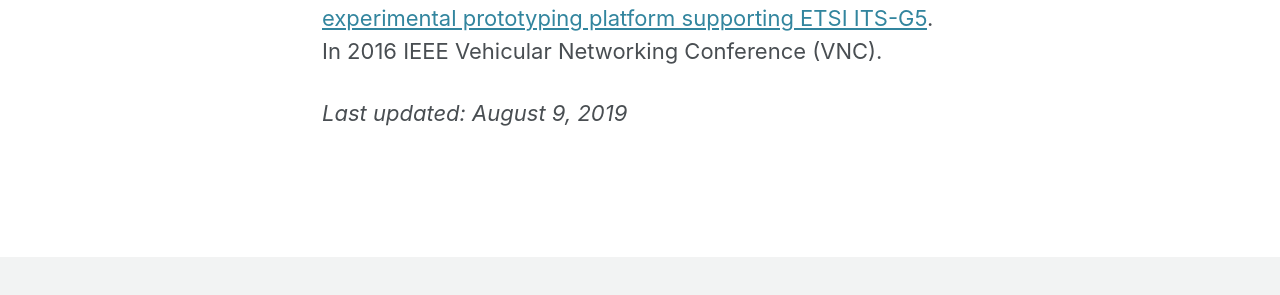
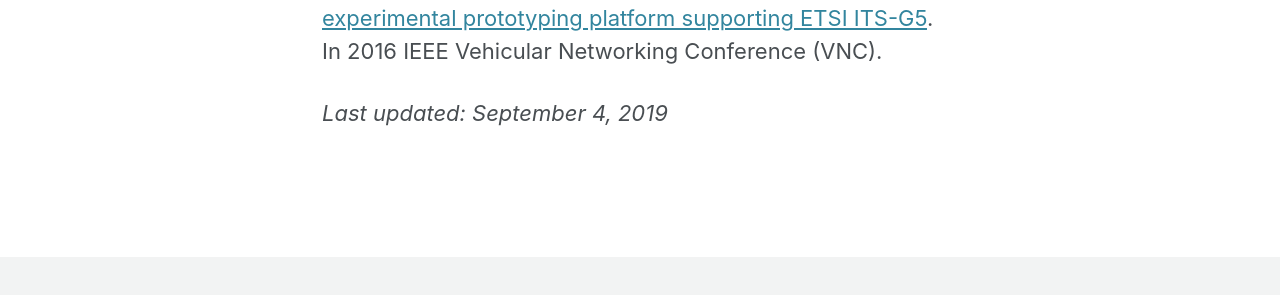
Before and after one commit to stefanbschneider/stefanbschneider.github.io, a Jekyll site: the page built from _pages/publications.md, in a window 1280 px wide and 900 px high, scrolled down 3606 px. Shown: the part 488-783 px from the top of the window. Built offline with Jekyll 4.4.1, drawn with Linux system fonts in a browser that asks for light colours; cached includes are drawn as plain includes; nearby versions of some CDN libraries.

Commit message:
updated date

```diff
--- a/_pages/publications.md
+++ b/_pages/publications.md
@@ -55,4 +55,4 @@ S. Laux, G. S. Pannu, **S. Schneider**, J. Tiemann, F. Klingler, C. Sommer, and
 
 
 
-*Last updated: August 9, 2019*
+*Last updated: September 4, 2019*
```
